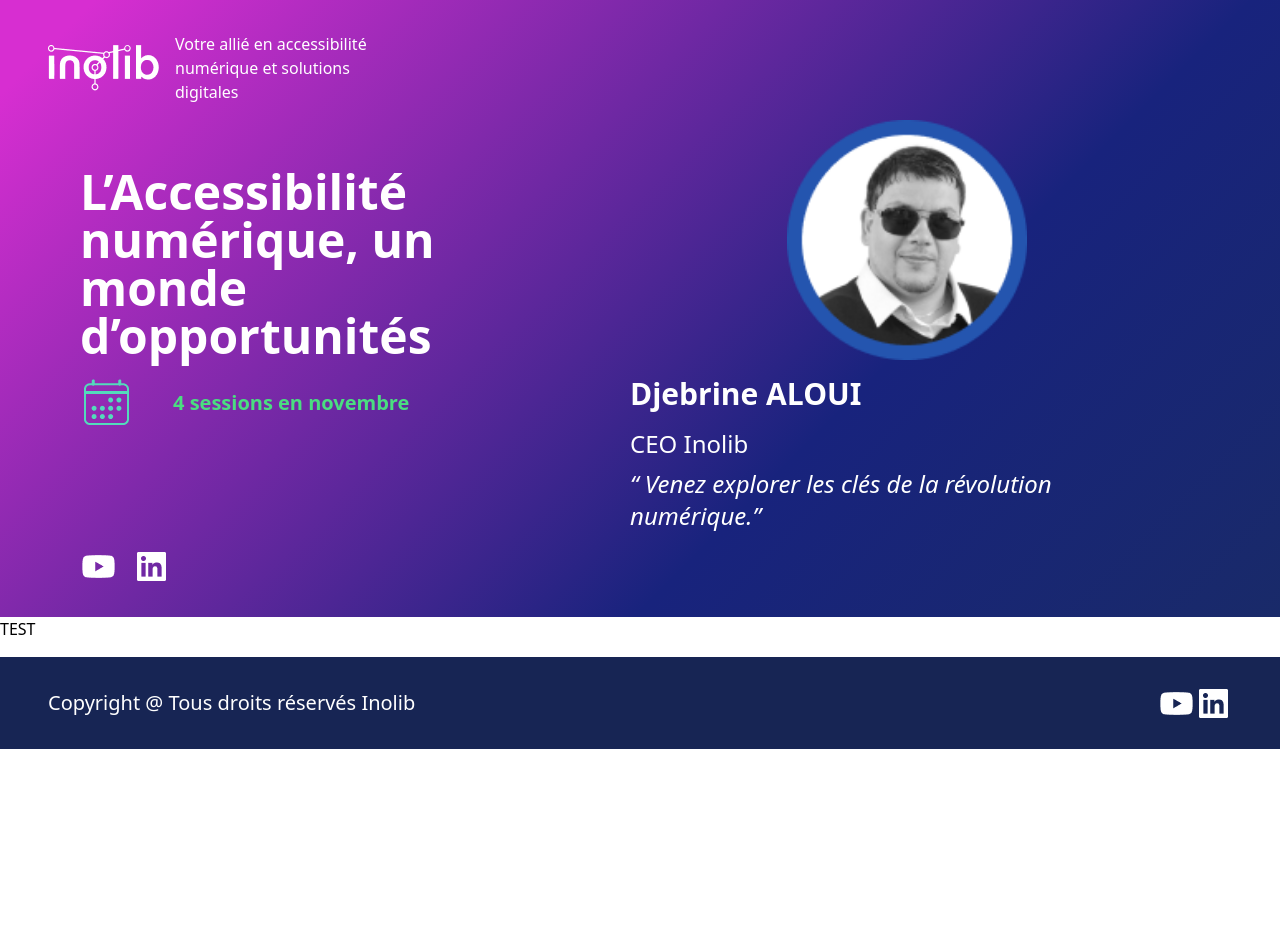
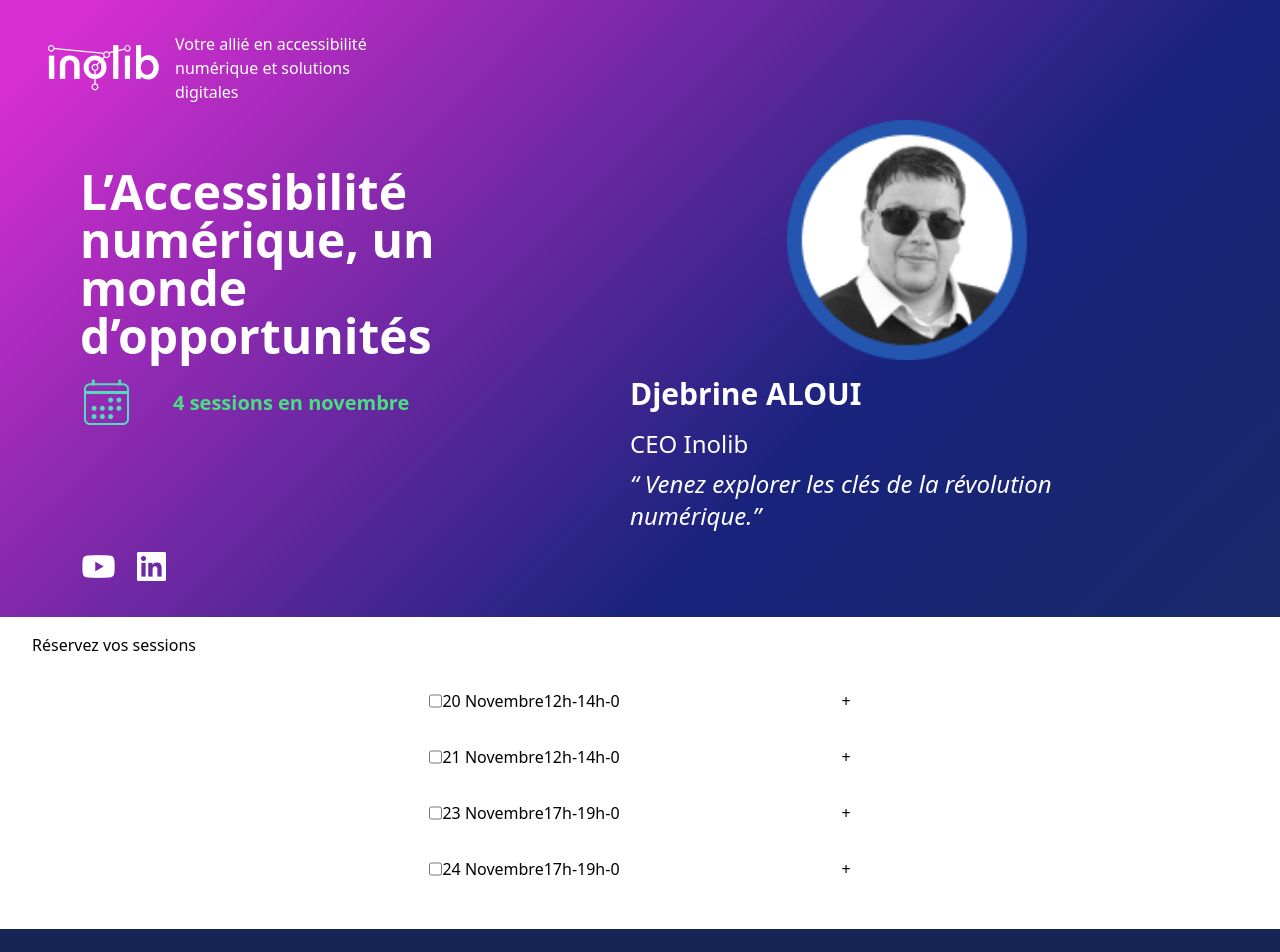
Before and after one commit to inolib/seeph2023, a React (Vite) app: page /booking in a window 1280 px wide. Shown: the top 952 px of the page. Before the commit the page ends 800 px from the top, so only its background shows below. Built offline with nearby package versions, Linux system fonts and the light colour scheme.

Commit message:
init branch

```diff
--- /dev/null
+++ b/src/components/booking/ConferenceCheck.tsx
@@ -0,0 +1,45 @@
+import { useState, type MouseEventHandler } from "react";
+
+type Props = {
+  date: string;
+  hours: string;
+};
+
+export const ConferenceCheck = ({ date, hours }: Props) => {
+  const [count, setCount] = useState(0);
+
+  const decrement: MouseEventHandler<HTMLButtonElement> = (event) => {
+    event.preventDefault();
+    if (count > 0) {
+      setCount(count - 1);
+    }
+  };
+
+  const increment: MouseEventHandler<HTMLButtonElement> = (event) => {
+    event.preventDefault();
+    setCount(count + 1);
+  };
+
+  return (
+    <div className="my-8 flex justify-center">
+      <input id="20-11" name="20-11" type="checkbox" />
+      <label htmlFor="20-11">
+        <span>{date}</span>
+        <span>{hours}</span>
+      </label>
+
+      <div>
+        <button aria-label="Diminuez la quantité de places" onClick={decrement}>
+          -
+        </button>
+        <input id="" name="" readOnly type="text" value={count} />
+        <button
+          aria-label="Augmentez la quantité de places"
+          onClick={increment}
+        >
+          +
+        </button>
+      </div>
+    </div>
+  );
+};
--- a/src/routes/booking.tsx
+++ b/src/routes/booking.tsx
@@ -1,12 +1,24 @@
+import { ConferenceCheck } from "../components/booking/ConferenceCheck";
 import { Footer } from "../components/sections/Footer";
 import { Header } from "../components/sections/Header";
+import { Landmark } from "../components/ui/Landmark/Landmark";
 
 export const Booking = () => {
   return (
     <>
       <Header />
 
-      <main>TEST</main>
+      <Landmark className="mx-8 my-4" landmarkRole="main">
+        <form>
+          <fieldset>
+            <legend>Réservez vos sessions</legend>
+            <ConferenceCheck date="20 Novembre" hours="12h-14h" />
+            <ConferenceCheck date="21 Novembre" hours="12h-14h" />
+            <ConferenceCheck date="23 Novembre" hours="17h-19h" />
+            <ConferenceCheck date="24 Novembre" hours="17h-19h" />
+          </fieldset>
+        </form>
+      </Landmark>
 
       <Footer />
     </>
```
